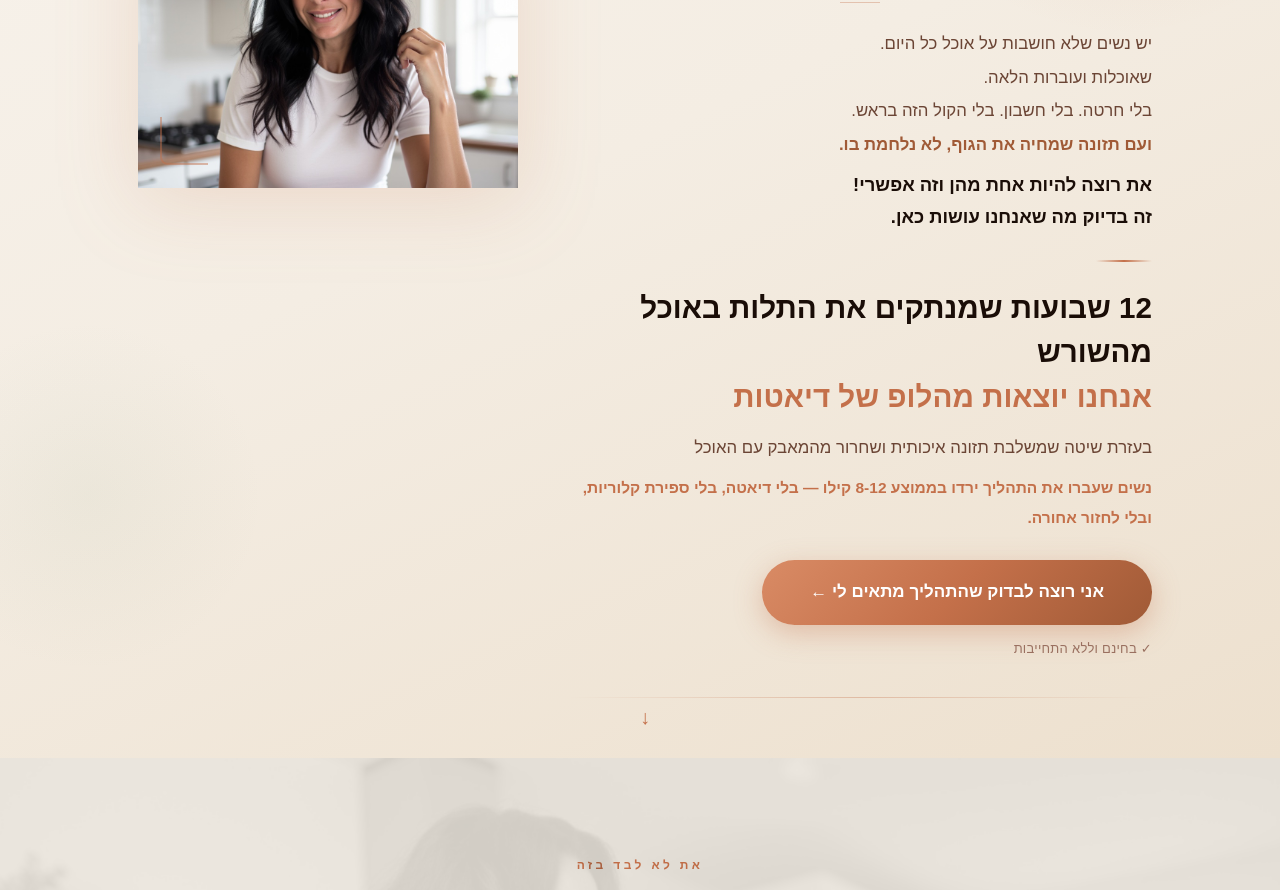
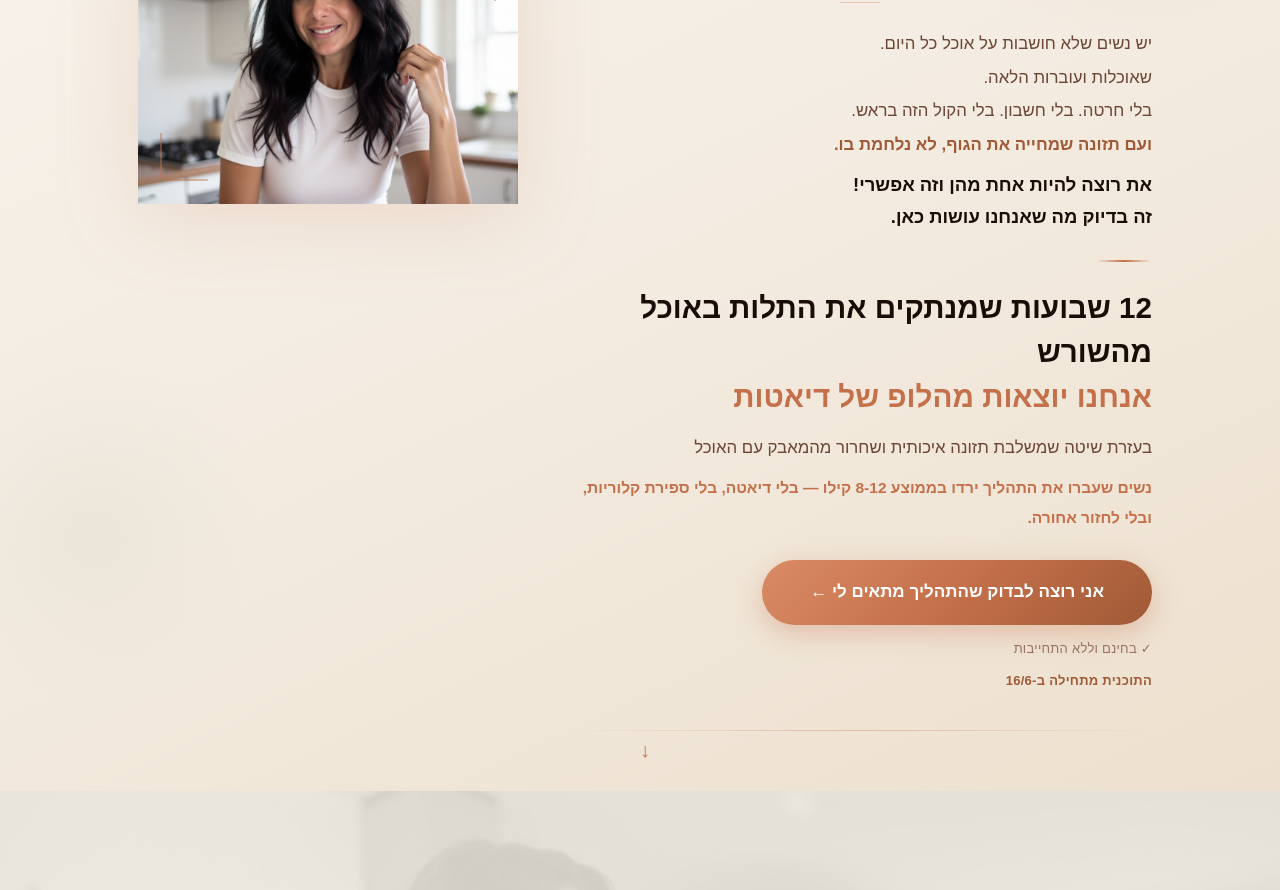
Before and after one commit to shenhav1985-netizen/floweat-landing, a Next.js app: page / in a window 1280 px wide. Shown: the part 680-1570 px from the top of the page. Built offline with nearby package versions, Linux system fonts and the light colour scheme.

Commit message:
Fix מחייה spelling, add program start date 16/6 to hero
Co-Authored-By: Claude Sonnet 4.6 <noreply@anthropic.com>

```diff
--- a/app/components/HeroSection.tsx
+++ b/app/components/HeroSection.tsx
@@ -158,7 +158,7 @@ export default function HeroSection() {
               <br />
               בלי חרטה. בלי חשבון. בלי הקול הזה בראש.
               <br />
-              <span style={{ color: 'var(--copper-dark)', fontWeight: 600 }}>ועם תזונה שמחיה את הגוף, לא נלחמת בו.</span>
+              <span style={{ color: 'var(--copper-dark)', fontWeight: 600 }}>ועם תזונה שמחייה את הגוף, לא נלחמת בו.</span>
             </p>
             <p style={{
               fontSize: 'clamp(1rem, 2.3vw, 1.15rem)',
@@ -231,6 +231,13 @@ export default function HeroSection() {
             marginTop: 12, fontSize: 13, color: 'var(--text-light)', letterSpacing: '0.02em',
           }}>
             ✓ בחינם וללא התחייבות
+          </motion.p>
+
+          <motion.p {...fadeIn(1.1)} style={{
+            marginTop: 8, fontSize: 13, fontWeight: 700,
+            color: 'var(--copper-dark)', letterSpacing: '0.02em',
+          }}>
+            התוכנית מתחילה ב-16/6
           </motion.p>
 
           {/* Bottom line */}
```
